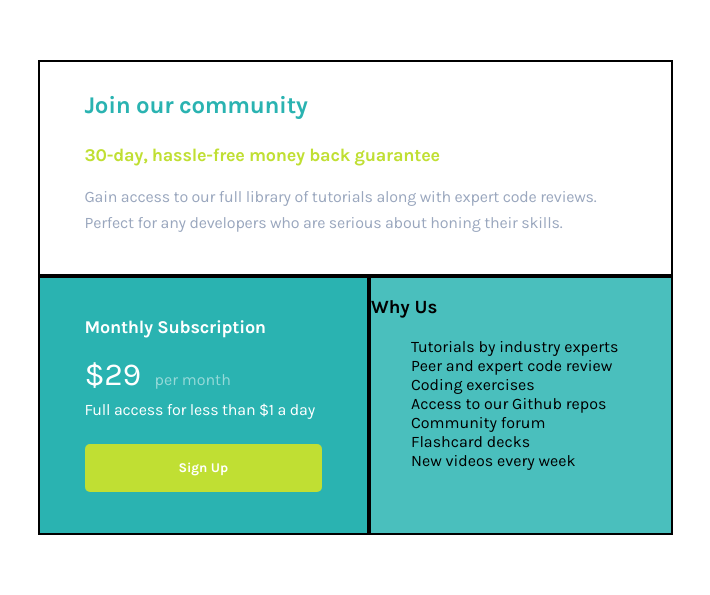
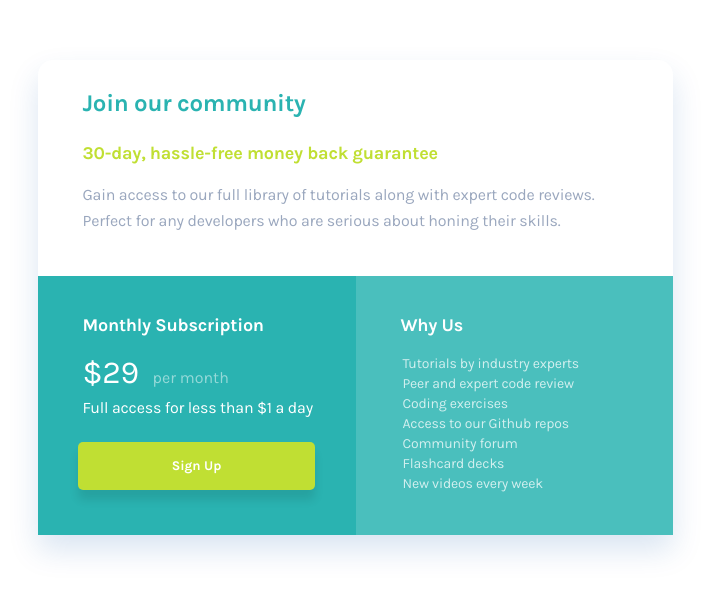
Before and after one commit to vikrambenipal/price-grid, a plain HTML site: page index.html in a window 1280 px wide. Shown: the part 103-698 px from the top of the page, without its empty margins (285-995 px from the left). Drawn offline with Linux system fonts and the light colour scheme.

Commit message:
desktop version complete

```diff
--- a/price_grid.css
+++ b/price_grid.css
@@ -36,21 +36,21 @@ button {
     display: grid;
     grid-template-rows: 216px 259px;
     align-content: center;
+    box-shadow: 0px 15px 30px 0px rgba(0,81,171, 0.1488);
 }
 .join {
-    border: 2px solid black;
     grid-column: 1 / 3;
     padding-left: 45px;
     padding-top: 10px;
 }
 .monthly {
-    border: 2px solid black;
     background-color: #2AB3B1;
     padding-top: 20px;
+    width: 318px;
 }
 .why {
-    border: 2px solid black;
     background-color: #4ABFBD;
+    width: 317px;
 }
 
 .join h2 {
@@ -114,6 +114,24 @@ button {
     width: 237px;
     height: 48px;
     margin-top: 25px;
+    box-shadow: 0px 10px 10px 0px rgba(0,0,0,0.0973);
+}
+
+.why h3 {
+    padding-top: 20px;
+    padding-left: 45px;
+    color: white;
+    font-size: 18px;
+    letter-spacing: -0.22px;
+}
+
+li {
+    color: white;
+    opacity: 75%;
+    font-size: 14px;
+    letter-spacing: -0.17px;
+    line-height: 20px;
+    padding-left: 7px;
 }
 
 @media all and (max-width: 700px) {
```
